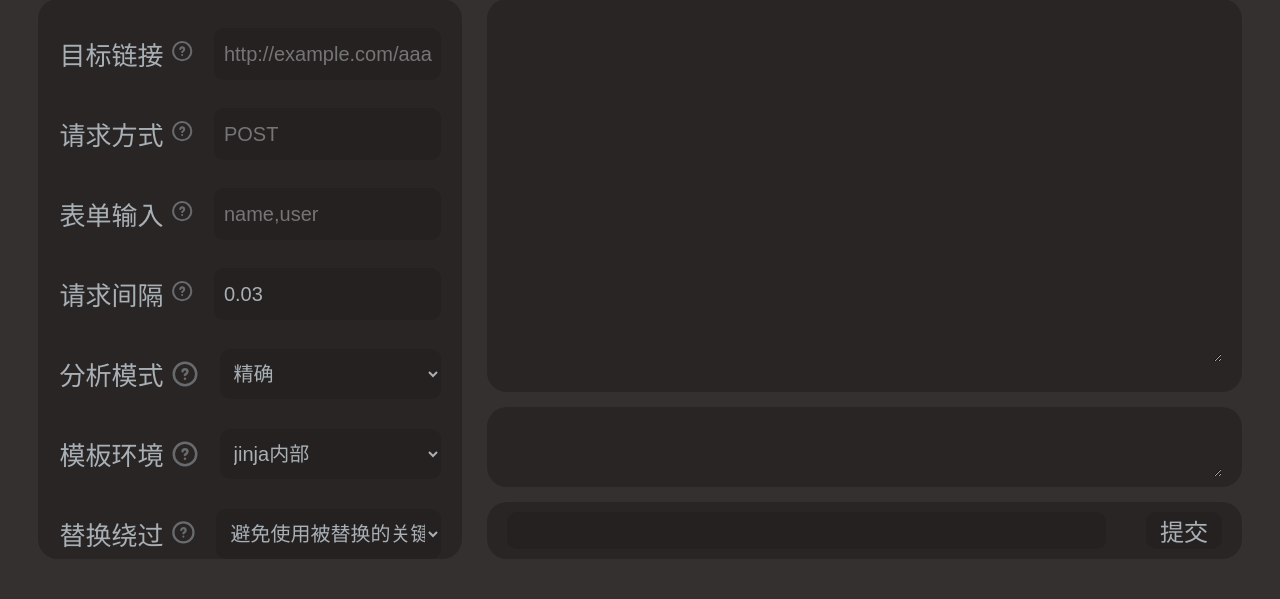
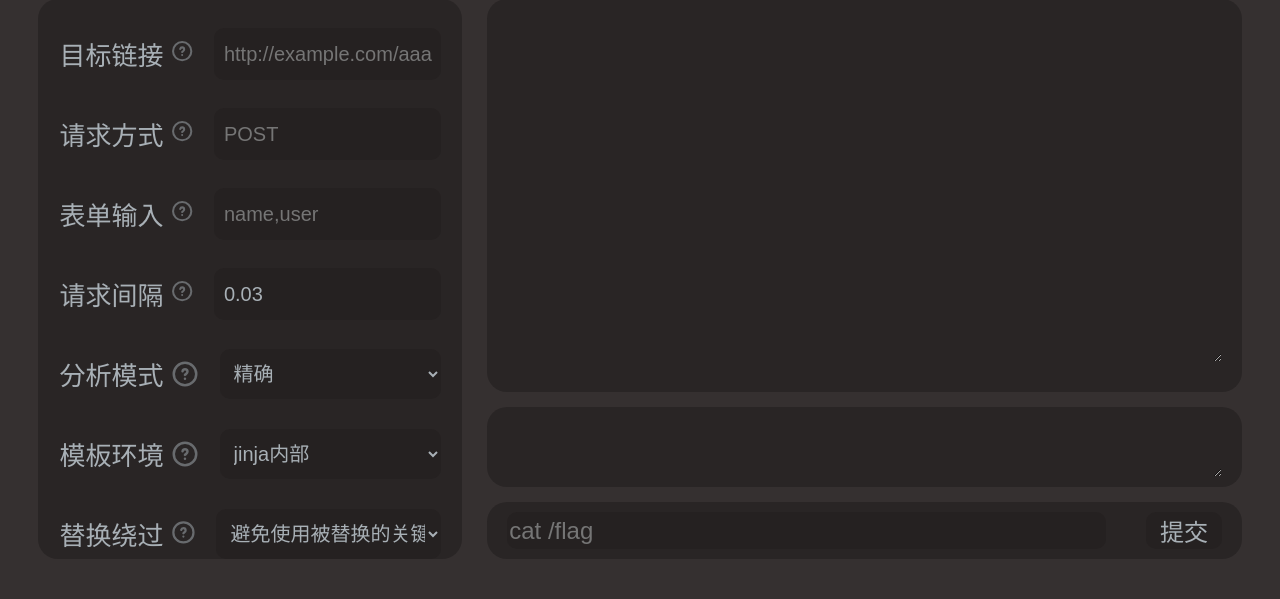
Before and after one commit to Marven11/Fenjing, a Flask app: page / in a window 1280 px wide. Shown: the part 201-800 px from the top of the page. Run offline with Flask 3, Linux system fonts and the light colour scheme.

Commit message:
Better prompting

```diff
--- a/fenjing/templates/index.html
+++ b/fenjing/templates/index.html
@@ -535,7 +535,7 @@
           </div>
           <div class="right-panel">
             <form action="" onsubmit="onSubmitInteractiveTask(event)">
-              <input type="text" id="form-cmd" name="cmd" />
+              <input type="text" id="form-cmd" name="cmd" placeholder="cat /flag" />
               <input type="submit" value="提交" />
               <input type="hidden" name="type" value="interactive" />
               <input type="hidden" name="last_task_id" value="" />
```
